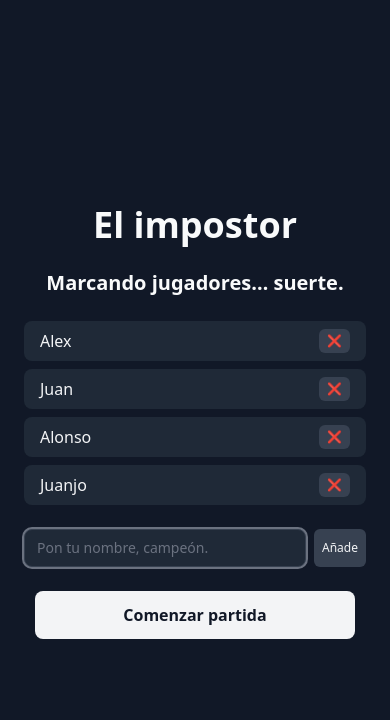
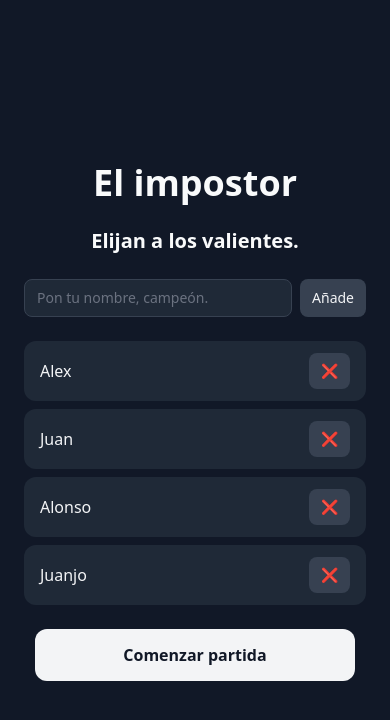
Before and after one commit to estringana/impostor-game, a React (Vite) app: page / in a window 390 px wide. Both pictures are taken after a click on the button "Jugar nueva partida". Shown: the top 720 px of the page. Built offline with nearby package versions, Linux system fonts and the light colour scheme.

Commit message:
Make ui more mobile friendly

```diff
--- a/index.html
+++ b/index.html
@@ -2,14 +2,13 @@
 <html lang="en">
   <head>
     <meta charset="UTF-8" />
-    <meta name="viewport" content="width=device-width, initial-scale=1.0" />
+    <meta name="viewport" content="width=device-width, initial-scale=1, maximum-scale=1" />
     <link rel="apple-touch-icon" href="icons/icon-192.png">
     <meta name="apple-mobile-web-app-capable" content="yes">
     <meta name="apple-mobile-web-app-status-bar-style" content="black-translucent">
     <link rel="manifest" href="manifest.webmanifest">
     <meta name="theme-color" content="#0b1120">
-
-    <title>Impostor 😈</title>
+    <title>Impostor</title>
   </head>
   <body>
     <div id="root"></div>
--- a/src/App.css
+++ b/src/App.css
@@ -1,4 +1,11 @@
 @keyframes fadeIn {
-    from { opacity: 0; }
-    to { opacity: 1; }
-  }
+  from { opacity: 0; }
+  to { opacity: 1; }
+}
+
+input,
+button,
+select,
+textarea {
+  font-size: 16px;
+}
--- a/src/App.jsx
+++ b/src/App.jsx
@@ -8,6 +8,7 @@ import Title from './elements/Title'
 import Card from './elements/Card'
 import Main from './elements/Main'
 import Text from './elements/Text'
+import Subtitle from './elements/Subtitle'
 import PrimaryButton from './elements/PrimaryButton'
 import GameEnded from './screens/GameEnded'
 import { PlayerRole, PlayerState, getNewPlayer } from './Player'
@@ -17,6 +18,7 @@ const State = {
   LOBBY: 'LOBBY',
   SETTING_GAME: 'SETTING_GAME',
   REVEAL_ROLES: 'REVEAL_ROLES',
+  READY_TO_START: 'READY_TO_START',
   KILLING: 'KILLING',
   FAIL: 'FAIL',
   GAME_ENDED: 'GAME_ENDED',
@@ -102,7 +104,7 @@ function App() {
   };
 
   const handleRolesRevealed = () => {
-    setState(State.KILLING)
+    setState(State.READY_TO_START)
   }
 
   const handleKillingPlayer = (killedPlayerName) => {
@@ -138,6 +140,15 @@ function App() {
     </>)
   }
 
+  const renderReadyToStart = () => {
+    const goBackToKilling = () => setState(State.KILLING);
+    return (<>
+      <Subtitle>🎭  Todos tenéis vuestro rol</Subtitle>
+      <Text>{Messages.random.getWaitUntilReady()}</Text>
+      <PrimaryButton onClick={goBackToKilling}>Empezar partida</PrimaryButton>
+    </>)
+  }
+
   const startAgain = () => {
     setPlayers(prev => prev.map(p => getNewPlayer(p.name)));
     setImpostorWins(false);
@@ -151,6 +162,7 @@ function App() {
         {state === State.LOBBY && <Lobby createGame={handleCreateGame} />}
         {state === State.SETTING_GAME && <NewGame players={players.map(p => p.name)} addNewPlayer={handleNewPlayer} removePlayer={handleRemovePlayer} startGame={handleStartGame} />}
         {state === State.REVEAL_ROLES && <RevealRoles players={players} footballPlayer={footballPlayer} rolesRevealed={handleRolesRevealed} />}
+        {state === State.READY_TO_START && renderReadyToStart()}
         {state === State.KILLING && <Killing players={players.filter(p => p.state == PlayerState.ALIVE)} killPlayer={handleKillingPlayer} />}
         {state === State.FAIL && renderFailScreen()}
         {state === State.GAME_ENDED && <GameEnded impostorWins={impostorWins} newGame={startAgain}/>}
--- a/src/Messages.jsx
+++ b/src/Messages.jsx
@@ -129,6 +129,25 @@ export const NAME_PLACEHOLDER_MESSAGES = [
   "Pon tu nombre. El real, no el de gamer.",
 ];
 
+export const WAIT_PLAYERS = [
+  "Ya sabéis quiénes sois. O eso creéis. Cuando estéis listos… empezad el caos.",
+  "Todos tienen su rol. Ahora mirad a vuestros amigos con sospecha.",
+  "Roles entregados. No confiéis en nadie. Ni en vosotros mismos.",
+  "Vale, ya sois todos unos expertos en disimular. Cuando queráis, empieza la carnicería.",
+  "Fin del reparto de papeles. Empieza el reparto de culpas.",
+  "Ya está. Uno de vosotros miente. Descubrid quién… o morid en el intento.",
+  "Roles listos. Mirad alrededor y elegid a quién odiar primero.",
+  "Perfecto. Un impostor entre vosotros. Cuando estéis listos, que empiece el drama.",
+  "Todo listo. Decid mentiras, desconfiad, acusad… lo normal entre amigos.",
+  "Roles entregados. A partir de aquí: suerte, intuición… y puñaladas verbales.",
+  "Ya podéis empezar la partida. O seguir discutiendo, que también es divertido.",
+  "Listo. Uno de vosotros ya está disfrutando demasiado.",
+  "Cuando estéis listos para destruir amistades, empezad.",
+  "Nada raro. Solo un impostor intentando parecer normal.",
+  "OK. Misterio activado. Ahora haced como que sabéis lo que hacéis."
+]
+
+
 function pickRandom(arr) {
   return arr[Math.floor(Math.random() * arr.length)];
 }
@@ -146,6 +165,7 @@ const Messages = {
     choosePlayers: () => pickRandom(CHOOSE_PLAYERS_MESSAGES),
     namePlaceholder: () => pickRandom(NAME_PLACEHOLDER_MESSAGES),
     killedCitizen: () => pickRandom(KILLED_CITIZEN),
+    getWaitUntilReady: () => pickRandom(WAIT_PLAYERS),
     passPhone: (playerName) =>
       replace(pickRandom(PASS_PHONE), { player: playerName }),
   },
--- /dev/null
+++ b/src/elements/ListItem.jsx
@@ -0,0 +1,18 @@
+function ListItem({
+  key,
+  children,
+  ...props
+}) {
+  return (
+    <div className='flex items-center justify-between
+  w-full bg-gray-800 text-gray-100
+  rounded-xl px-4 py-3
+  active:scale-[0.98]
+  transition-all duration-150
+  hover:bg-gray-700' key={key} {...props}>
+        {children}
+    </div>
+  )
+}
+
+export default ListItem
--- a/src/elements/PrimaryButton.jsx
+++ b/src/elements/PrimaryButton.jsx
@@ -3,10 +3,13 @@ function PrimaryButton({
   ...props
 }) {
   return (
-      <button className="inline-flex items-center justify-center w-full max-w-xs mx-auto
-rounded-lg px-6 py-3 text-base font-semibold
+    <button className="inline-flex items-center justify-center w-full max-w-xs mx-auto
+rounded-xl px-6 py-3.5 text-base font-semibold
 bg-gray-100 text-gray-900 hover:bg-gray-200
-transition-colors hover:opacity-90"  {...props}>{children}</button>
+transition-colors duration-150 hover:opacity-90
+disabled:bg-gray-500 disabled:text-gray-300
+disabled:opacity-60 disabled:cursor-not-allowed
+active:scale-[0.97]"  {...props}>{children}</button>
   )
 }
 
--- a/src/elements/SecundaryButton.jsx
+++ b/src/elements/SecundaryButton.jsx
@@ -4,9 +4,10 @@ function SecundaryButton({
 }) {
   return (
       <button className="inline-flex items-center justify-center
-rounded-md px-2 py-1 text-xs font-medium
+rounded-lg px-3 py-2 text-sm font-medium
 bg-gray-700 text-gray-100 hover:bg-gray-600
-transition-colors"  {...props}>{children}</button>
+transition-colors duration-150 active:scale-[0.97]
+disabled:opacity-50 disabled:cursor-not-allowed"  {...props}>{children}</button>
   )
 }
 
--- /dev/null
+++ b/src/elements/SmallText.jsx
@@ -0,0 +1,10 @@
+function SmallText({
+  children,
+  ...props
+}) {
+  return (
+      <p className='text-center text-sm text-gray-400 mb-2'  {...props}>{children}</p>
+  )
+}
+
+export default SmallText
--- a/src/elements/WarningButton.jsx
+++ b/src/elements/WarningButton.jsx
@@ -4,9 +4,12 @@ function WarningButton({
 }) {
   return (
       <button className="inline-flex items-center justify-center w-full max-w-xs mx-auto
-rounded-lg px-6 py-3 text-base font-semibold
+rounded-xl px-6 py-3.5 text-base font-semibold
 bg-red-500 text-white hover:bg-red-600
-transition-colors"  {...props}>{children}</button>
+transition-colors duration-150 hover:opacity-90
+disabled:bg-red-400 disabled:text-red-100
+disabled:opacity-70 disabled:cursor-not-allowed
+active:scale-[0.97]"  {...props}>{children}</button>
   )
 }
 
--- a/src/screens/Killing.jsx
+++ b/src/screens/Killing.jsx
@@ -1,6 +1,7 @@
 import { useState } from 'react'
 import Subtitle from '../elements/Subtitle'
 import WarningButton from '../elements/WarningButton';
+import ListItem from '../elements/ListItem';
 
 function Killing({ players, killPlayer }) {
   const [selected, setSelected] = useState('');
@@ -10,11 +11,11 @@ function Killing({ players, killPlayer }) {
       <Subtitle>🗳️ Quién es el impostor?</Subtitle>
       <div className='space-y-2 mb-6'>
         {players.map((p, index) => (
-          <div key={index} className={(p.name == selected ? 'bg-gray-700 border border-gray-500' : 'bg-gray-800 hover:bg-gray-700') + ' cursor-pointer flex items-center justify-between bg-gray-800 rounded-lg px-4 py-3 cursor-pointer transition-colors'}
+          <ListItem key={index} className={(p.name == selected ? 'bg-gray-700 border border-gray-500' : 'bg-gray-800 hover:bg-gray-700') + ' cursor-pointer flex items-center justify-between bg-gray-800 rounded-lg px-4 py-3 cursor-pointer transition-colors'}
             onClick={() => setSelected(p.name)} >
             {p.name}
             {p.name == selected && (<div>🎯</div>)}
-          </div>
+          </ListItem>
         ))}
       </div>
       {selected && <WarningButton onClick={() => killPlayer(selected)}>Matar a {selected} 💀</WarningButton>}
--- a/src/screens/NewGame.jsx
+++ b/src/screens/NewGame.jsx
@@ -4,27 +4,28 @@ import SecundaryButton from '../elements/SecundaryButton';
 import InputText from '../elements/InputText';
 import PrimaryButton from '../elements/PrimaryButton';
 import Messages from '../Messages';
+import SmallText from '../elements/SmallText';
+import ListItem from '../elements/ListItem';
 
 function NewGame({ players, addNewPlayer, removePlayer, startGame}) {
   const [newPlayer, setNewPlayer] = useState('');
-  const newPlayerInputRef = useRef(null);
+  //This is required so it does not change message on every re-rendering
+  const [choosePlayersMessage, _] = useState(Messages.random.choosePlayers())
 
   const handlePlayersChange = (e) => {
     addNewPlayer(newPlayer)
     setNewPlayer('')
-    newPlayerInputRef.current.focus()
   }
 
   const handlePlayerRemove = (player) => {
     removePlayer(player)
-    newPlayerInputRef.current.focus()
   }
 
   const playersList = players.map(player =>
-    <div className='flex items-center justify-between bg-gray-800 rounded-lg px-4 py-2 text-gray-100' key={player}>
-      {player}
+    <ListItem key={player}>
+      <span className="text-left">{player}</span>
       <SecundaryButton onClick={() => handlePlayerRemove(player)}>❌</SecundaryButton>
-    </div>
+    </ListItem>
   );
 
   const handleKeyDown = (e) => {
@@ -35,16 +36,17 @@ function NewGame({ players, addNewPlayer, removePlayer, startGame}) {
 
   return (
     <>
-      <Subtitle>{Messages.random.choosePlayers()}</Subtitle>
-      <div className='space-y-2 mb-6'>{playersList}</div>
+      <Subtitle>{choosePlayersMessage}</Subtitle>
       <div>
         <div className='flex gap-2 mb-6'>
-          <InputText ref={newPlayerInputRef} type="text" value={newPlayer} onChange={e => setNewPlayer(e.target.value)} placeholder={Messages.random.namePlaceholder()} autoFocus onKeyDown={handleKeyDown}/>
+          <InputText type="text" value={newPlayer} onChange={e => setNewPlayer(e.target.value)} placeholder={Messages.random.namePlaceholder()} onKeyDown={handleKeyDown}/>
           <SecundaryButton onClick={handlePlayersChange}>Añade</SecundaryButton>
         </div>
       </div>
+      <div className='flex flex-col space-y-2 mt-4 mb-6'>{playersList}</div>
       <div>
-      <PrimaryButton disabled={players.length < 3} onClick={() => startGame()}>Comenzar partida</PrimaryButton>
+        {players.length < 3 && (<SmallText>Se necesitan al menos 3 jugadores</SmallText>)}
+      <PrimaryButton disabled={players.length < 3 || newPlayer.length > 0} onClick={() => startGame()}>Comenzar partida</PrimaryButton>
       </div>
     </>
   )
```
